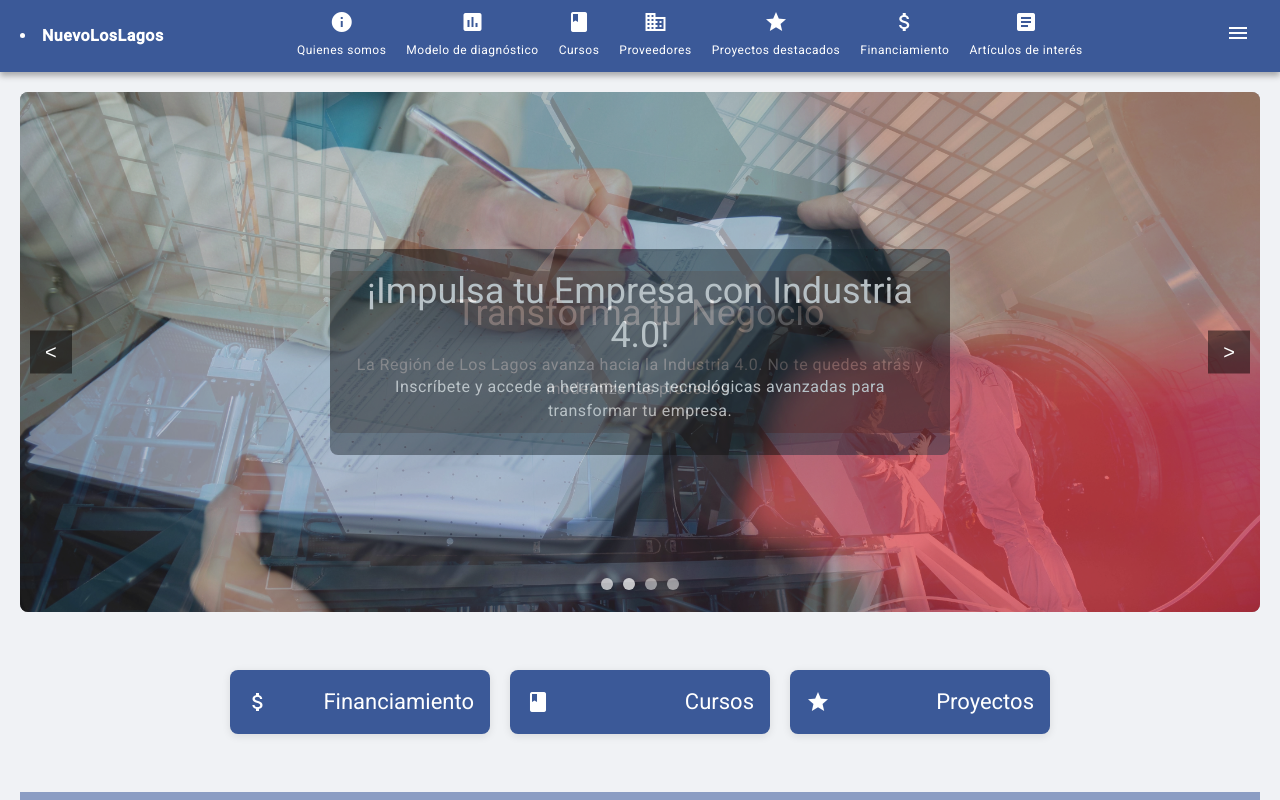
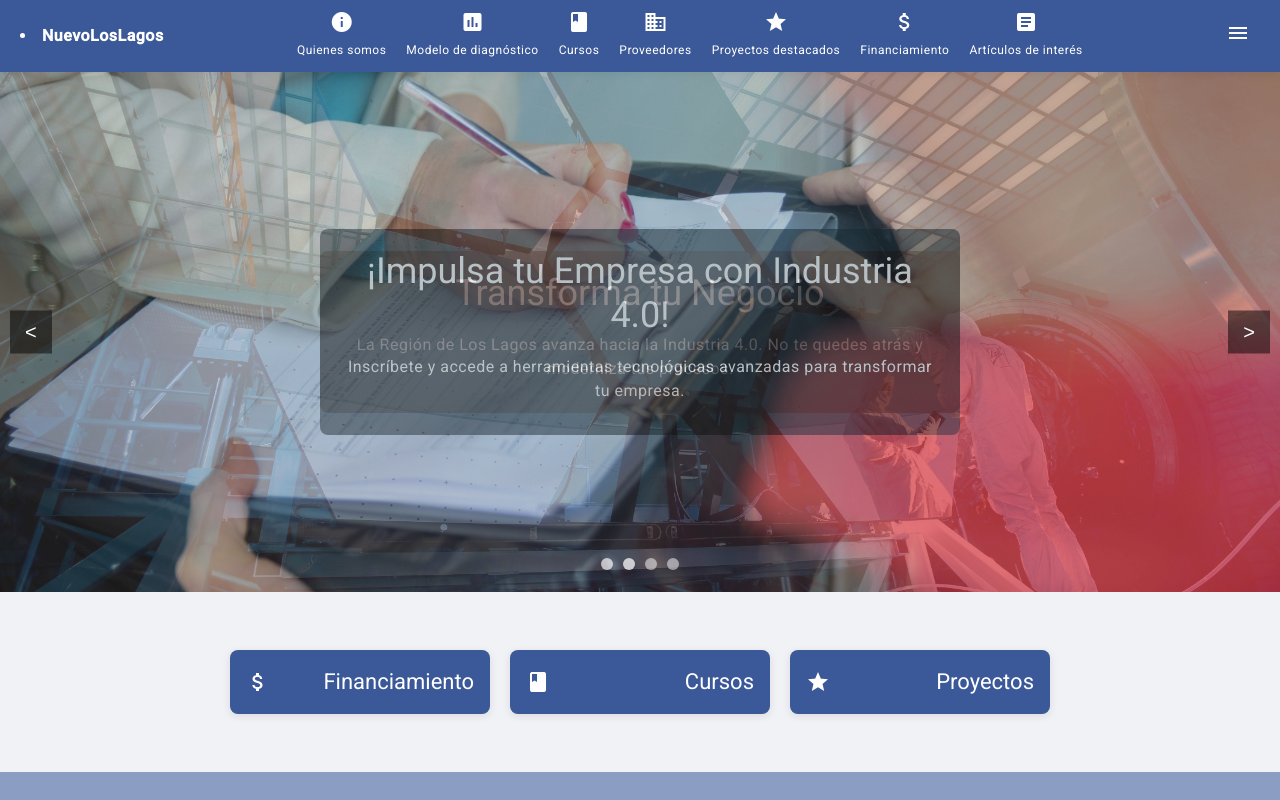
Before and after one commit to CarlosGCentinela/nll-frontend, an Angular app: page / in a window 1280 px wide. Shown: the top 800 px of the page. Built offline with nearby package versions, Linux system fonts and the light colour scheme.

Commit message:
cambios quitar padding y border radius

```diff
--- a/src/app/Core/Components/carousel/carousel.component.scss
+++ b/src/app/Core/Components/carousel/carousel.component.scss
@@ -6,7 +6,6 @@
   height: 65vh;
   overflow: hidden;
   background-color: rgba(0, 0, 0, 0.5);
-  border-radius: 8px;
 }
 
 .slide {
--- a/src/app/Core/Pages/home/home.component.scss
+++ b/src/app/Core/Pages/home/home.component.scss
@@ -5,7 +5,6 @@
   }
   .content {
     flex: 1;
-    padding: 20px;
     text-align: -webkit-center;
     background-color: var(--background-color);
   }
```
